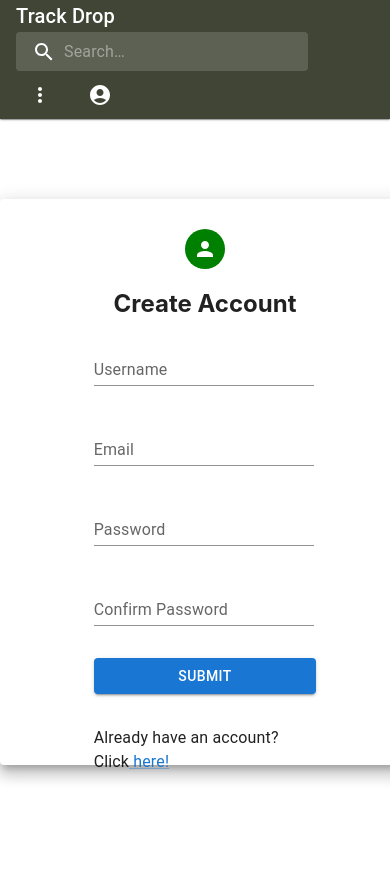
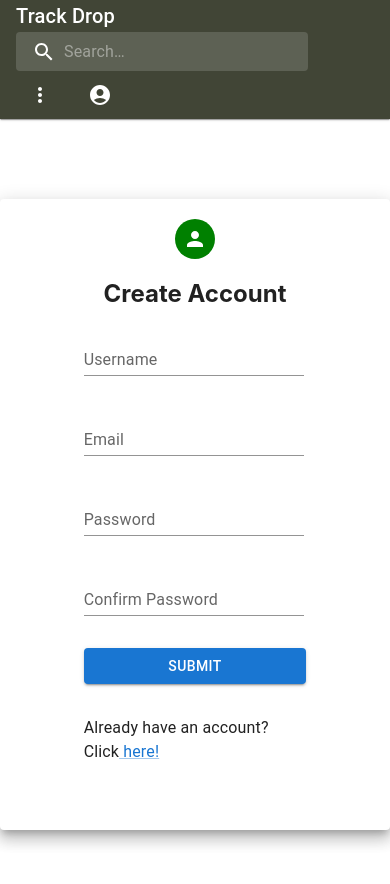
Before and after one commit to PetDios9/track-drop, a React (Create React App) app in the folder client/: page / in a window 390 px wide. Shown: the top 884 px of the page. Before the commit the page ends 845 px from the top, so only its background shows below. Built offline with nearby package versions, Linux system fonts and the light colour scheme.

Commit message:
fixed sizing for CreateAccountPage and LoginPage on mobile

```diff
--- a/client/src/pages/CreateAccountPage.jsx
+++ b/client/src/pages/CreateAccountPage.jsx
@@ -11,7 +11,7 @@ export default function LoginPage() {
     <Grid>
       <Paper
         sx={{
-          padding: '30px', height: '60vh', width: 350, margin: '80px auto',
+          padding: '20px', height: '70vh', width: 350, margin: '80px auto',
         }}
         elevation={10}
       >
--- a/client/src/pages/LoginPage.jsx
+++ b/client/src/pages/LoginPage.jsx
@@ -11,7 +11,7 @@ export default function LoginPage() {
     <Grid>
       <Paper
         sx={{
-          padding: '30px', height: '60vh', width: 350, margin: '80px auto',
+          padding: '20px', height: '70vh', width: 350, margin: '80px auto',
         }}
         elevation={10}
       >
```
